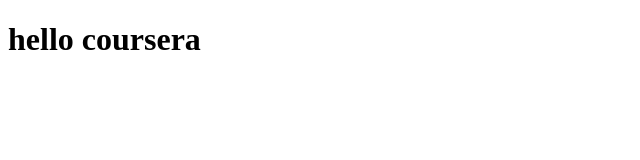
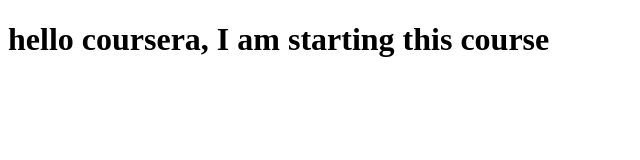
Before and after one commit to beni1/coursera-test2, a plain HTML site: page index.html in a window 1280 px wide. Shown: the whole page, without its empty margins (0-640 px from the left). Drawn offline with Linux system fonts and the light colour scheme.

Commit message:
Next version of web file

```diff
--- a/index.html
+++ b/index.html
@@ -5,6 +5,6 @@
     <title>hello coursera</title>
   </head>
   <body>
-    <h1>hello coursera</h1>
+    <h1>hello coursera, I am starting this course</h1>
   </body>
 </html>
```
